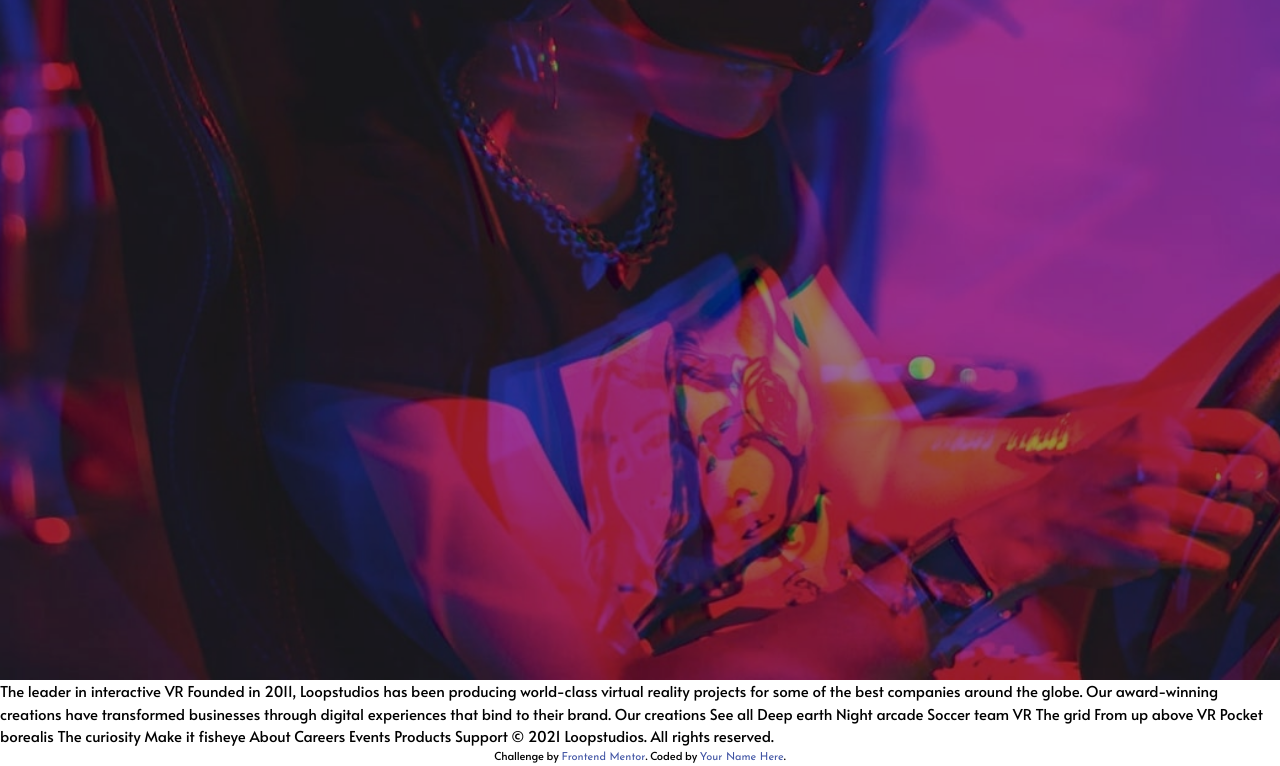
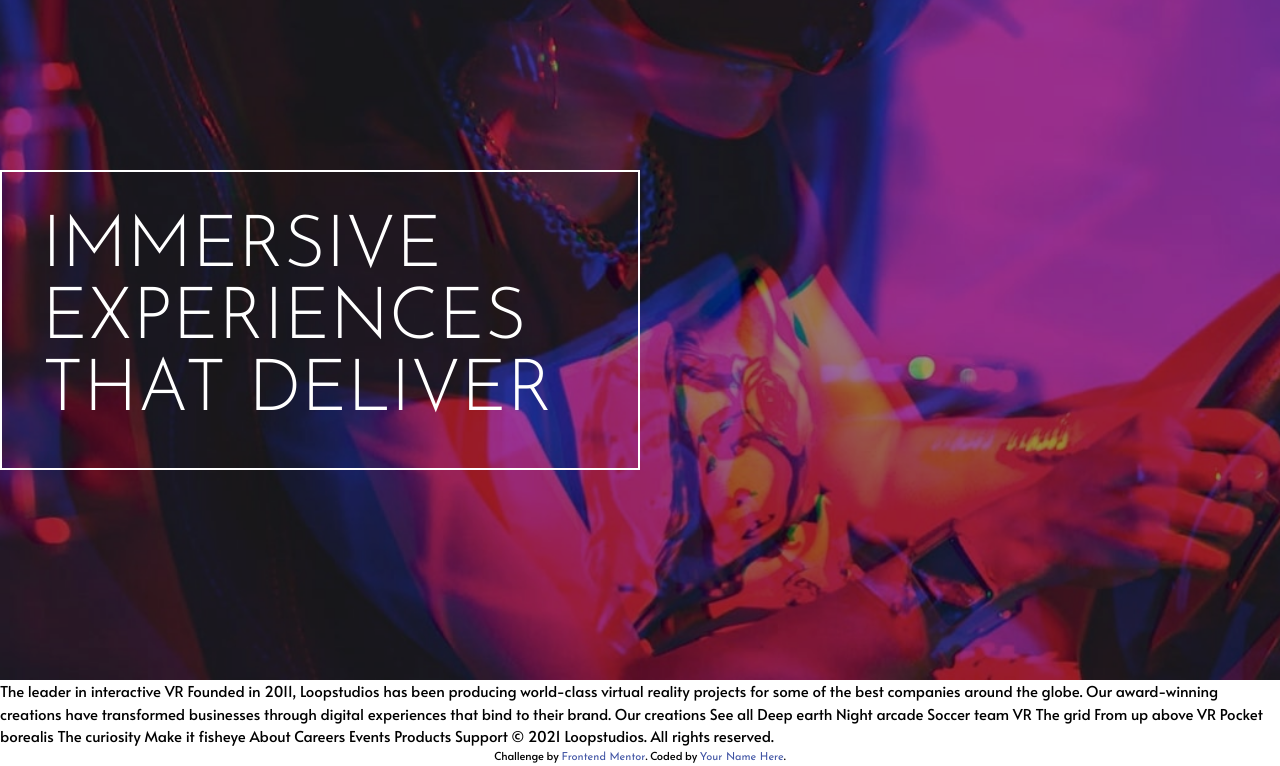
Before and after one commit to manoffocus117/Loop-Studios, a plain HTML site: page index.html in a window 1280 px wide. Shown: the part 120-886 px from the top of the page. Drawn offline with nearby package versions, Linux system fonts and the light colour scheme.

Commit message:
main section complete

```diff
--- a/index.html
+++ b/index.html
@@ -40,7 +40,21 @@
                         </menu>
                   </nav>
             </header>
-            <main></main>
+            <main
+                  class="relative min-h-screen flex items-center justify-center"
+            >
+                  <div class="absolute inset-0 z-10 bg-black/40"></div>
+
+                  <div
+                        class="relative z-20 w-7xl mx-auto pt-20 grid grid-cols-2 items-center justify-center"
+                  >
+                        <h1
+                              class="text-7xl text-white border-2 border-white p-10"
+                        >
+                              Immersive experiences that deliver
+                        </h1>
+                  </div>
+            </main>
             The leader in interactive VR Founded in 2011, Loopstudios has been
             producing world-class virtual reality projects for some of the best
             companies around the globe. Our award-winning creations have
--- a/style.css
+++ b/style.css
@@ -86,9 +86,9 @@ h3 {
       z-index: 50;
 }
 .navbar.scrolled {
-      background-color: rgba(255, 255, 255, 0.6); /* semi-transparent */
-      backdrop-filter: blur(10px);
-      --webkit-backdrop-filter: blur(10px); /* Safari support */
+      background-color: rgba(255, 255, 255, 0.3); /* semi-transparent */
+      backdrop-filter: blur(5px);
+      --webkit-backdrop-filter: blur(5px); /* Safari support */
       box-shadow: 0 2px 10px rgba(0, 0, 0, 0.05);
 }
 
@@ -98,19 +98,6 @@ main {
       background-size: cover;
       background-repeat: no-repeat;
       height: 100vh;
-      color: var(--white);
-      position: relative;
-}
-
-main::before {
-      content: "";
-      position: absolute;
-      top: 0;
-      left: 0;
-      width: 100%;
-      height: 100vh;
-      background: hsla(0, 0%, 0%, 0.4);
-      z-index: 1;
 }
 
 .attribution {
```
